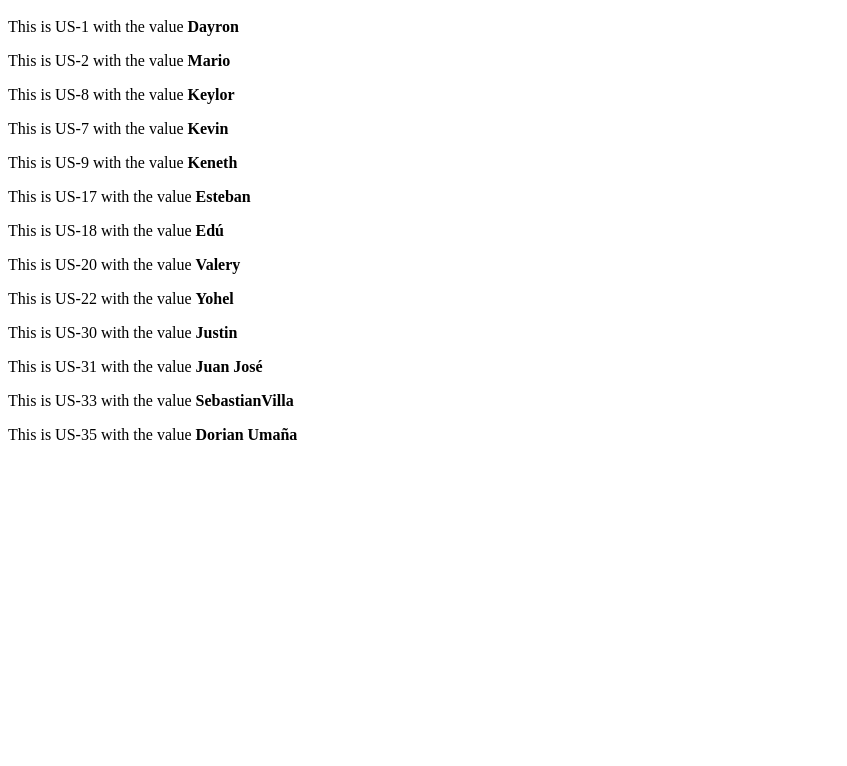
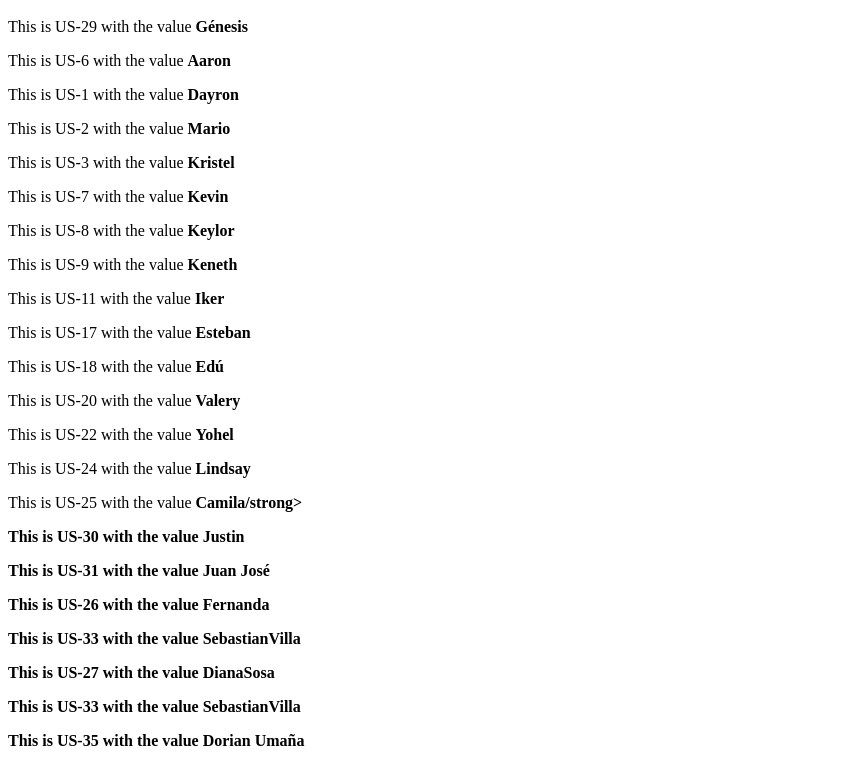
Before and after one commit to utn-integrador-III/demo-repository, a website: page index.html in a window 1280 px wide. Shown: the part 48-814 px from the top of the page, without its empty margins (0-847 px from the left). Drawn offline with Linux system fonts and the light colour scheme.

Commit message:
US-35-Dorian

```diff
--- a/index.html
+++ b/index.html
@@ -1,14 +1,21 @@
 <h1>Welcome to the website generated by my demo repository</h1>
+<p>This is US-29 with the value <strong>Génesis</strong></p>
+
+<p>This is US-6 with the value <strong>Aaron</strong></p>
 
 <p>This is US-1 with the value <strong>Dayron</strong></p>
 
 <p>This is US-2 with the value <strong>Mario</strong></p>
 
-<p>This is US-8 with the value <strong>Keylor</strong></p>
+<p>This is US-3 with the value <strong>Kristel</strong></p>
 
 <p>This is US-7 with the value <strong>Kevin</strong></p>
 
+<p>This is US-8 with the value <strong>Keylor</strong></p>
+
 <p>This is US-9 with the value <strong>Keneth</strong></p>
+
+<p>This is US-11 with the value <strong>Iker</strong></p>
 
 <p>This is US-17 with the value <strong>Esteban</strong></p>
 
@@ -18,10 +25,17 @@
 
 <p>This is US-22 with the value <strong>Yohel</strong></p>
 
+<p>This is US-24 with the value <strong>Lindsay</strong></p>
+
+<p>This is US-25 with the value <strong>Camila/strong></p>
+
 <p>This is US-30 with the value <strong>Justin</strong></p>
 
+<p>This is US-31 with the value <strong>Juan José</strong></p>
+<p>This is US-26 with the value <strong>Fernanda</strong></p>
+<p>This is US-33 with the value <strong>SebastianVilla</strong></p>
 
-<p>This is US-31 with the value <strong>Juan José</strong></p>
+<p>This is US-27 with the value <strong>DianaSosa</strong></p>
 
 
 
```
